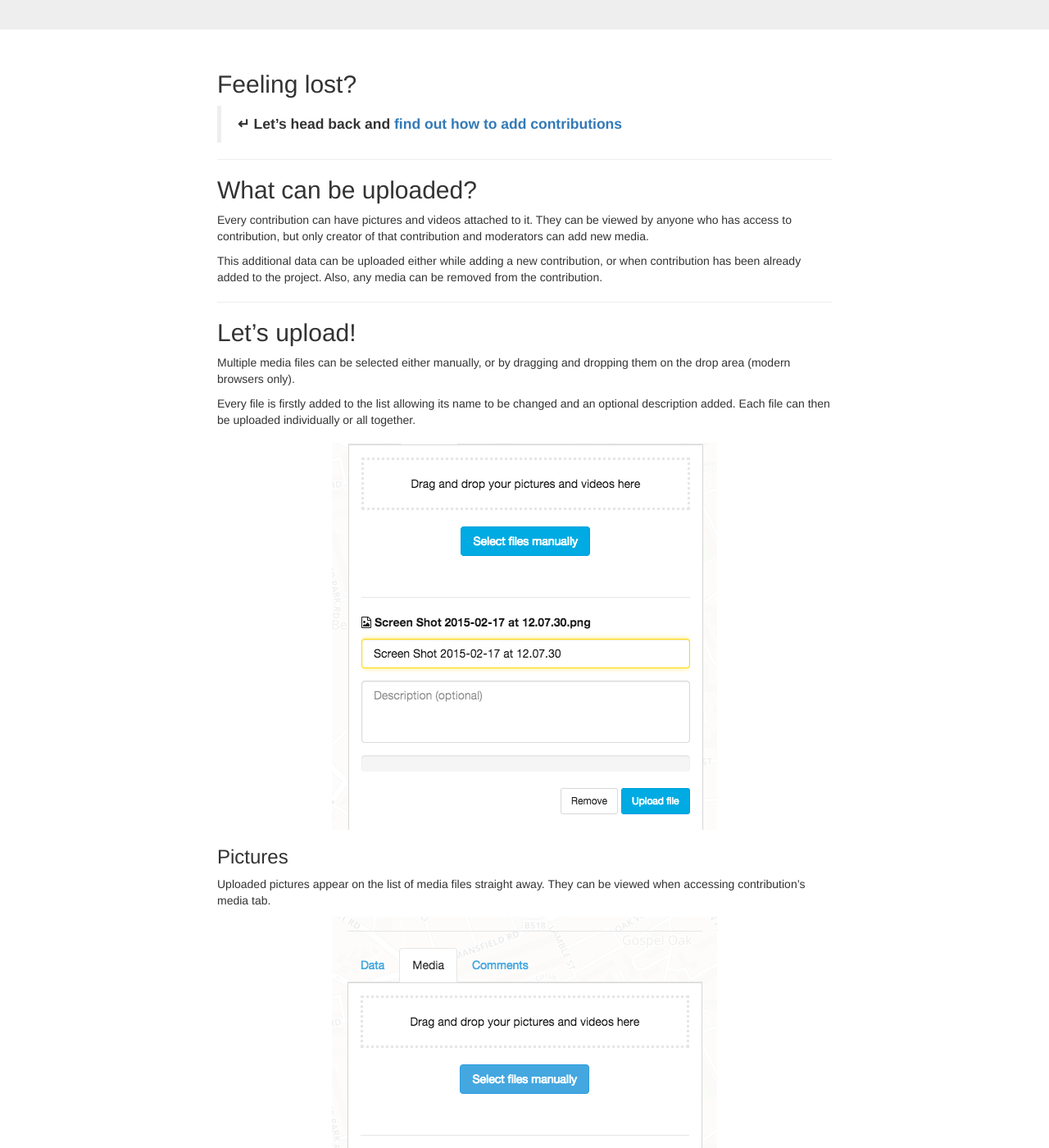
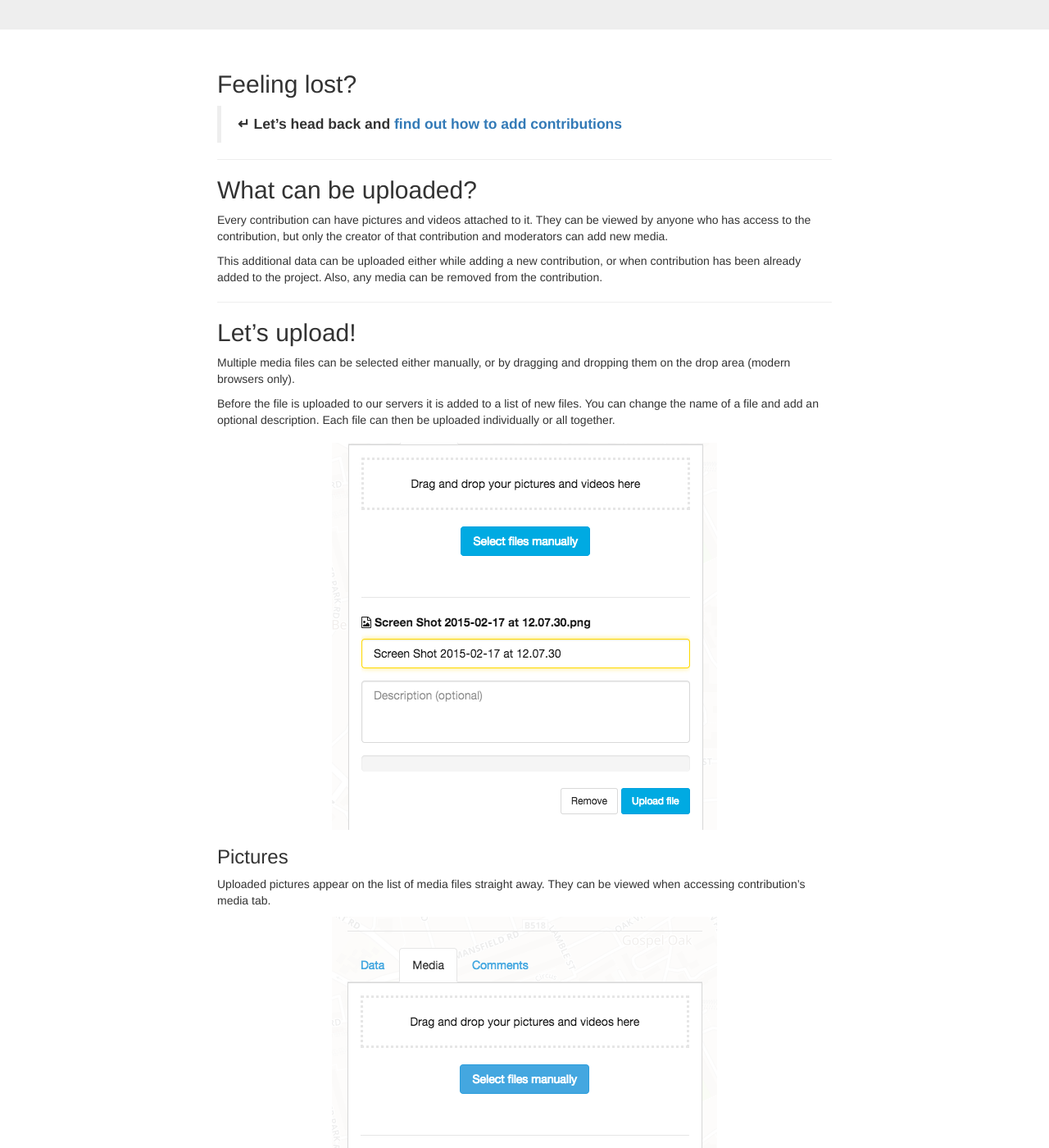
Before and after one commit to ExCiteS/communitymaps-help, a Jekyll site: the page built from _en/upload-media-files.md, in a window 1280 px wide and 1400 px high, scrolled down 367 px. Shown: the whole window at 82% size. Built offline with Jekyll 4.4.1, drawn with Linux system fonts in a browser that asks for light colours; nearby versions of some CDN libraries; some of the changed text lies outside the part shown.

Commit message:
Fixe typos and suggested changes in upload-media-files.md

```diff
--- a/_en/upload-media-files.md
+++ b/_en/upload-media-files.md
@@ -12,7 +12,7 @@ subtitle: "High resolution pictures and videos can be attached for public viewin
 
 ## What can be uploaded?
 
-Every contribution can have pictures and videos attached to it. They can be viewed by anyone who has access to contribution, but only creator of that contribution and moderators can add new media.
+Every contribution can have pictures and videos attached to it. They can be viewed by anyone who has access to the contribution, but only the creator of that contribution and moderators can add new media.
 
 This additional data can be uploaded either while adding a new contribution, or when contribution has been already added to the project. Also, any media can be removed from the contribution.
 
@@ -22,7 +22,7 @@ This additional data can be uploaded either while adding a new contribution, or
 
 Multiple media files can be selected either manually, or by dragging and dropping them on the drop area (modern browsers only).
 
-Every file is firstly added to the list allowing its name to be changed and an optional description added. Each file can then be uploaded individually or all together.
+Before the file is uploaded to our servers it is added to a list of new files. You can change the name of a file and add an optional description. Each file can then be uploaded individually or all together.
 
 ![Uploading media files](/images/en/uploading-media-files.png){: .img-responsive .center-block }
 
@@ -32,7 +32,7 @@ Uploaded pictures appear on the list of media files straight away. They can be v
 
 ![A list of pictures attached to contribution](/images/en/list-of-pictures.png){: .img-responsive .center-block }
 
-Creator of a contribution or moderator of the whole project can delete uploaded pictures at any time. Once deleted, pictures cannot be recovered.
+The creator of a contribution or moderator of the project can delete uploaded pictures at any time. Once deleted, pictures cannot be recovered.
 
 ### Videos
 
```
